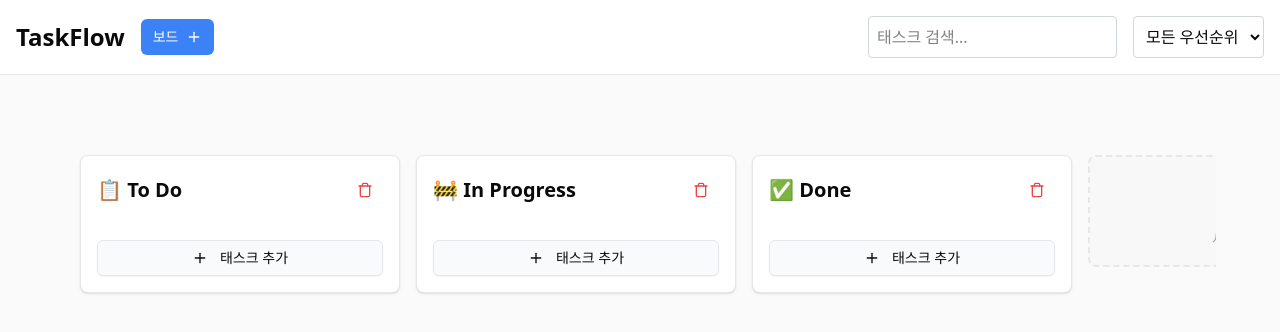
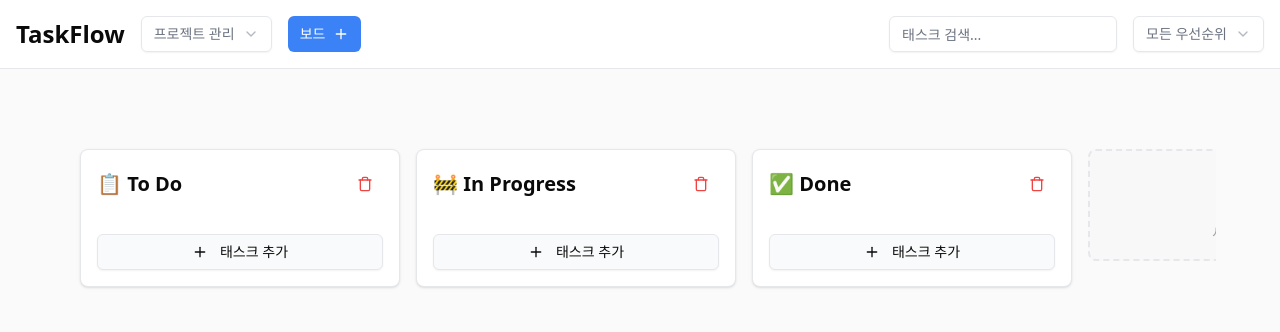
Before and after one commit to Yangs1s/task_flow, a Next.js app: page / in a window 1280 px wide. Shown: the top 332 px of the page. Built offline with nearby package versions, Linux system fonts and the light colour scheme.

Commit message:
feat: 헤더 보드 관련 셀렉트 추가

```diff
--- a/src/widgets/header/ui/Header.tsx
+++ b/src/widgets/header/ui/Header.tsx
@@ -1,32 +1,50 @@
 'use client'
 import { AddBoardButton } from "@/src/features/board/add-board";
-
+import { Input } from "@/src/shared/ui/input";
+import {Select, SelectContent, SelectItem, SelectTrigger, SelectValue} from "@/src/shared/ui/select";
 export function Header() {
   return (
     <header className="bg-white border-b border-gray-200 p-4">
       <div className="flex items-center justify-between">
         <div className="flex items-center space-x-4">
           <h1 className="text-2xl font-bold">TaskFlow</h1>
-
+          <Select>
+            <SelectTrigger>
+              <SelectValue placeholder="프로젝트 관리" />
+            </SelectTrigger>
+            <SelectContent>
+              <SelectItem value="all">모든 보드</SelectItem>
+            </SelectContent>
+          </Select>
           {/* features는 사용자 액션을 담당! */}
           <AddBoardButton />
         </div>
 
         <div className="flex items-center space-x-4">
           {/* Search */}
-          <input
+          {/* <input
             type="text"
             placeholder="태스크 검색..."
             className="p-2 border rounded bg-white border-gray-300"
-          />
+          /> */}
 
+            <Input
+              type="text"
+              placeholder="태스크 검색..."
+            />
           {/* Priority Filter */}
-          <select className="p-2 border rounded bg-white border-gray-300">
-            <option value="all">모든 우선순위</option>
-            <option value="high">높음</option>
-            <option value="medium">보통</option>
-            <option value="low">낮음</option>
-          </select>
+
+          <Select>
+            <SelectTrigger>
+              <SelectValue placeholder="모든 우선순위" />
+            </SelectTrigger>
+            <SelectContent>
+              <SelectItem value="all">모든 우선순위</SelectItem>
+              <SelectItem value="high">높음</SelectItem>
+              <SelectItem value="medium">보통</SelectItem>
+              <SelectItem value="low">낮음</SelectItem>
+            </SelectContent>
+          </Select>
         </div>
       </div>
     </header>
```
